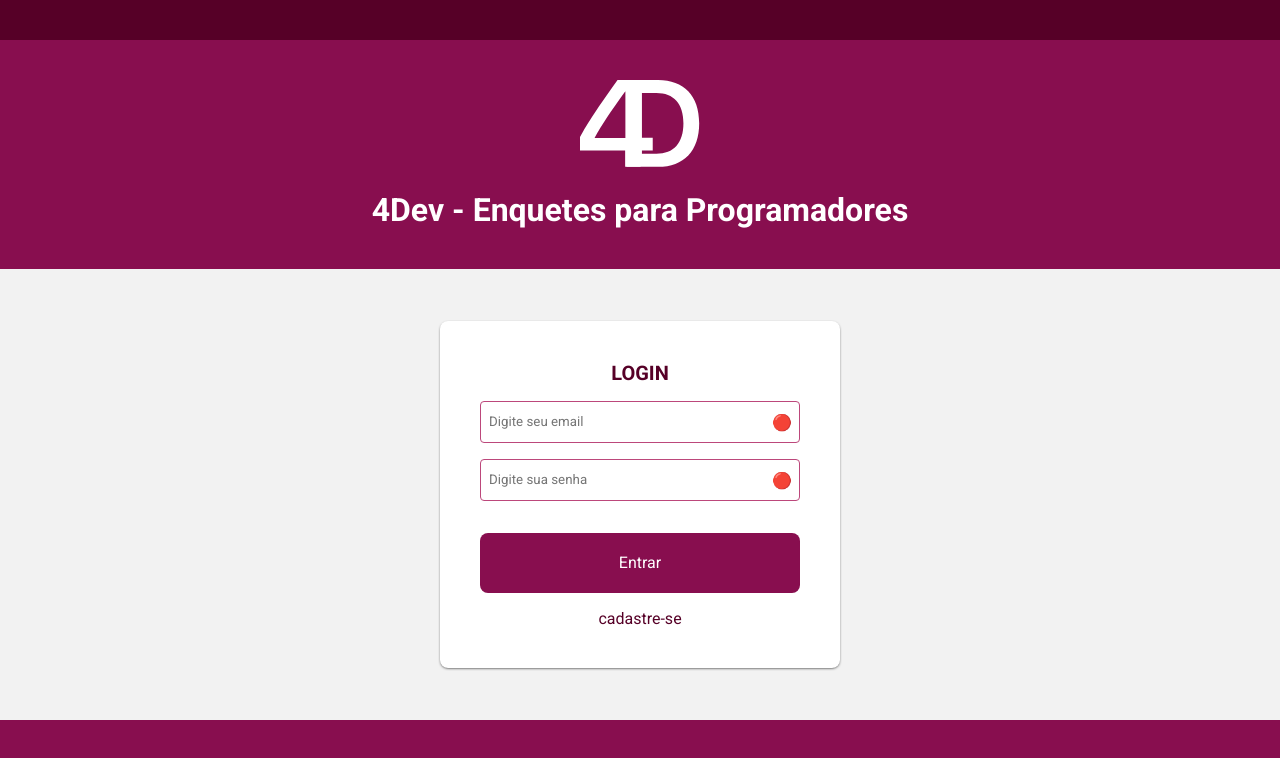
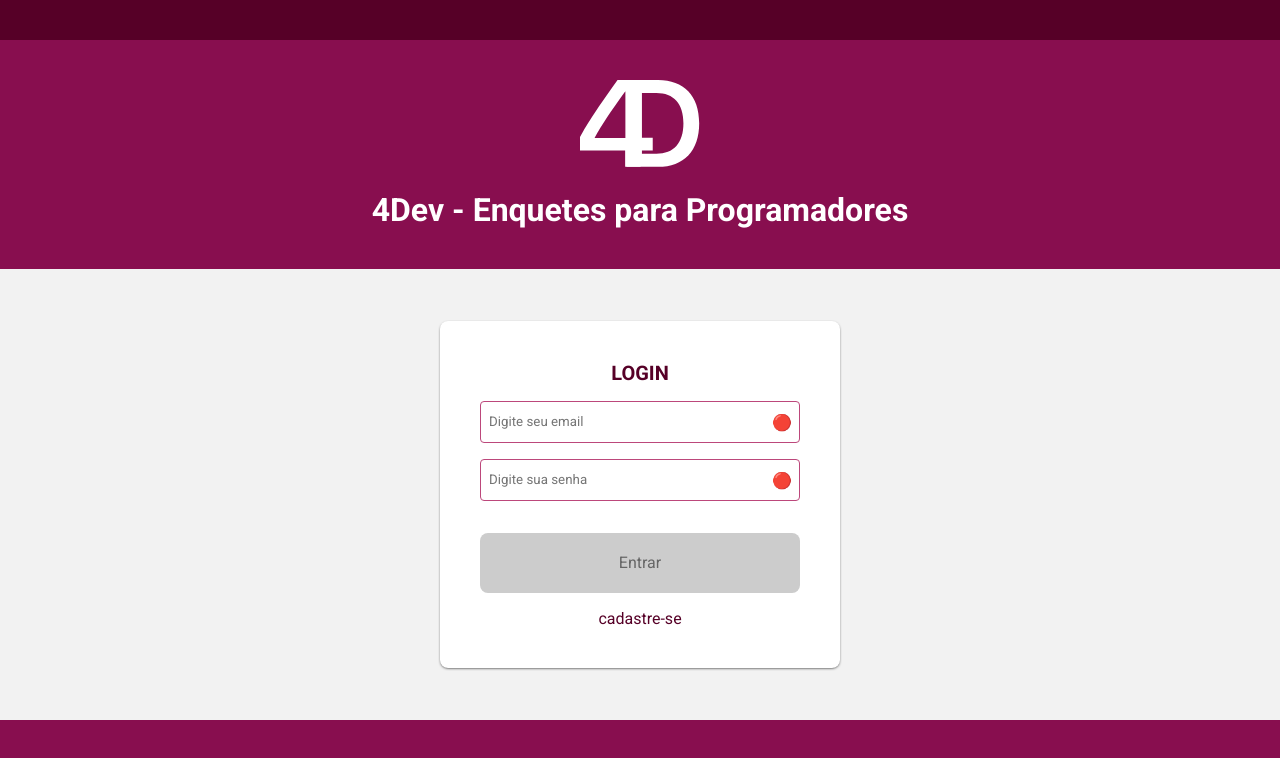
Before and after one commit to MatheusCarvalho95/react-js-tdd-clean-solid, a React app: page /login in a window 1280 px wide. Shown: the top 758 px of the page. Built offline with nearby package versions, Linux system fonts and the light colour scheme.

Commit message:
feat: ensure login starts with submit button disabled by default

```diff
--- a/src/presentation/pages/login/index.tsx
+++ b/src/presentation/pages/login/index.tsx
@@ -7,7 +7,7 @@ import Styles from "./styles.scss";
 import Context, { StateProps } from "../../components/context/form";
 
 const Login: React.FC = () => {
-  const [status, setStatus] = useState<StateProps>({
+  const [status] = useState<StateProps>({
     isLoading: false,
   });
   return (
@@ -22,7 +22,12 @@ const Login: React.FC = () => {
             name="password"
             placeholder="Digite sua senha"
           />
-          <button type="submit" className={Styles.submitButton}>
+          <button
+            type="submit"
+            data-testid="submitButton"
+            className={Styles.submitButton}
+            disabled
+          >
             Entrar
           </button>
           <span className={Styles.signUpLink}>Cadastre-se</span>
--- a/src/presentation/pages/login/styles.scss
+++ b/src/presentation/pages/login/styles.scss
@@ -23,6 +23,13 @@
 
     .submitButton {
       margin-top: 32px;
+      &:disabled {
+        background-color: $disabledBackground;
+        color: $disabledColor;
+        &:hover {
+          opacity: 1;
+        }
+      }
     }
     .signUpLink {
       text-align: center;
--- a/src/presentation/styles/colors.scss
+++ b/src/presentation/styles/colors.scss
@@ -4,3 +4,5 @@ $black: #000;
 $primary: #880e4f;
 $primaryDark: #560027;
 $primaryLight: #bc477b;
+$disabledBackground: #ccc;
+$disabledColor: #666;
```
